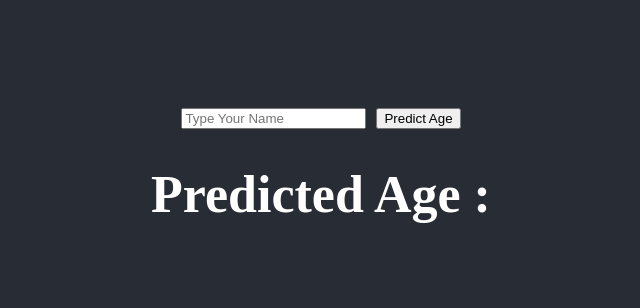
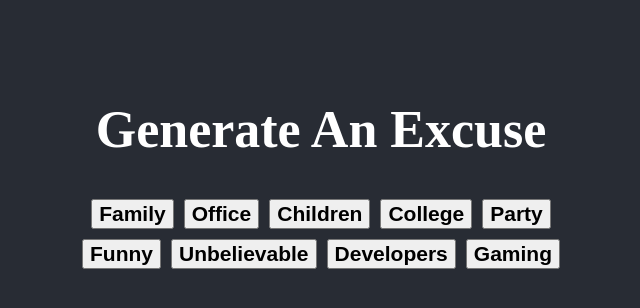
Before and after one commit to Intira-72/reactjs, a React (Create React App) app in the folder social-media-website/: page / in a window 1280 px wide. Shown: the top 308 px of the page, without its empty margins (319-959 px from the left). Built offline with nearby package versions, Linux system fonts and the light colour scheme.

Commit message:
How To Fetch Data From an API in React Exercise

```diff
--- a/social-media-website/src/App.css
+++ b/social-media-website/src/App.css
@@ -4,6 +4,12 @@ body {
 
 input {
   margin-right: 10px;
+}
+
+button {
+  margin: 5px;
+  font-size: calc(5px + 2vmin);
+  font-weight: 600;
 }
 
 .App {
--- a/social-media-website/src/App.js
+++ b/social-media-website/src/App.js
@@ -4,21 +4,33 @@ import './App.css';
 
 
 function App() {
-  const [ inputName, setInputName ] = useState("");
-  const [ predicted, setPredicted ] = useState({});
-  const url = `https://api.agify.io/?name=${ inputName }`;
+  const [ excuseData, setExcuseData ] = useState({});
 
-  const fetchData = () => {
-    Axios.get(url).then((res) => setPredicted(res.data));
-    return true;
+  const fetchData = (event) => {
+    const url = `https://excuser-three.vercel.app/v1/excuse/${ event.target.value }/`;
+    console.log(url);
+    Axios.get(url).then((res) => setExcuseData(res.data[0]));
   }
 
   return (
     <div className="App">
-      <input onChange={(event) => { setInputName(event.target.value) }} type="text" placeholder='Type Your Name' />
-      <button onClick={ fetchData }>Predict Age</button>
-      <h1>{ predicted?.name }</h1>
-      <h1>Predicted Age : { predicted?.age }</h1>
+      <h1>Generate An Excuse</h1>
+      <div>
+        <button onClick={ fetchData } value="family">Family</button>
+        <button onClick={ fetchData } value="office">Office</button>
+        <button onClick={ fetchData } value="children">Children</button>
+        <button onClick={ fetchData } value="college">College</button>
+        <button onClick={ fetchData } value="party">Party</button>
+      </div>
+      <div>
+        <button onClick={ fetchData } value="funny">Funny</button>
+        <button onClick={ fetchData } value="unbelievable">Unbelievable</button>
+        <button onClick={ fetchData } value="developers">Developers</button>
+        <button onClick={ fetchData } value="gaming">Gaming</button>
+      </div>
+
+      <h3>{ excuseData?.category }</h3>
+      <p>{ excuseData?.excuse }</p>
     </div>
   );
 };
```
Also changed, not shown: social-media-website/src/CatFact.js (deleted, +0 -19 lines), social-media-website/src/ThisText.js (deleted, +0 -22 lines).
